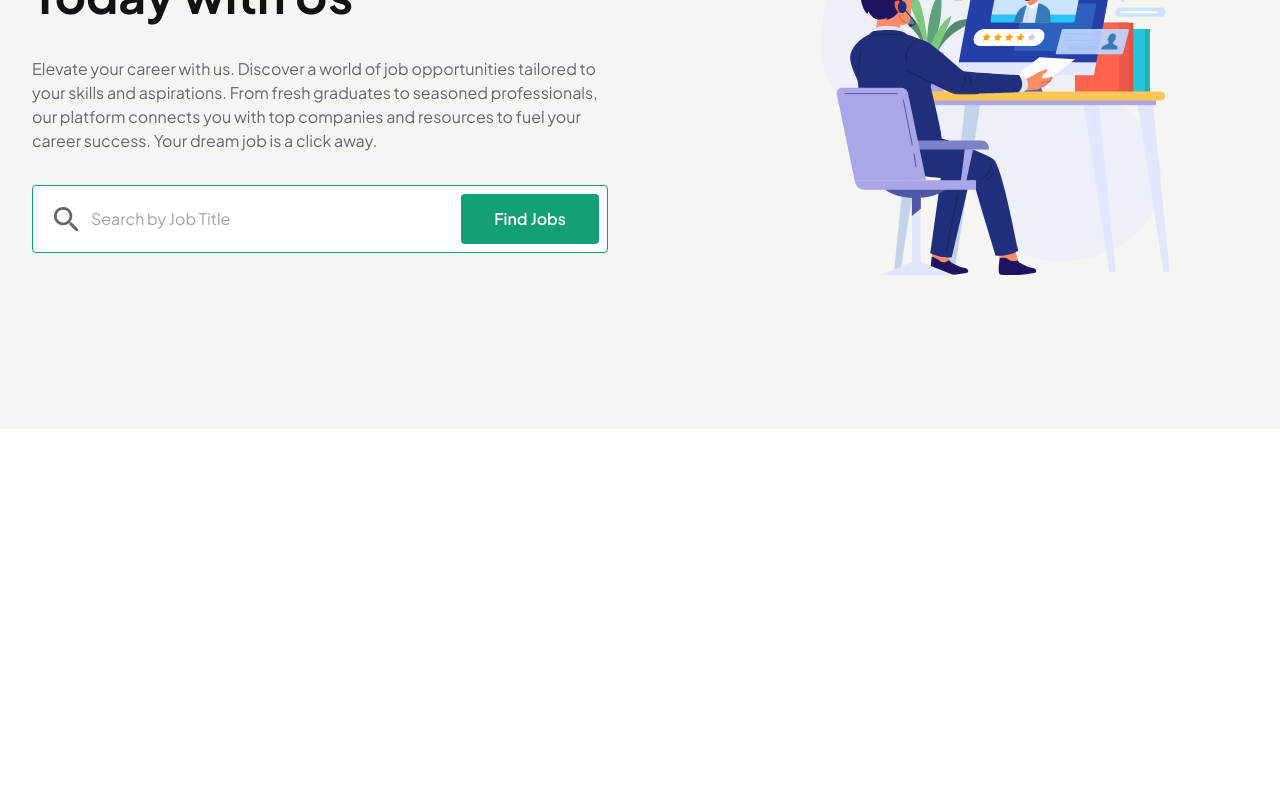
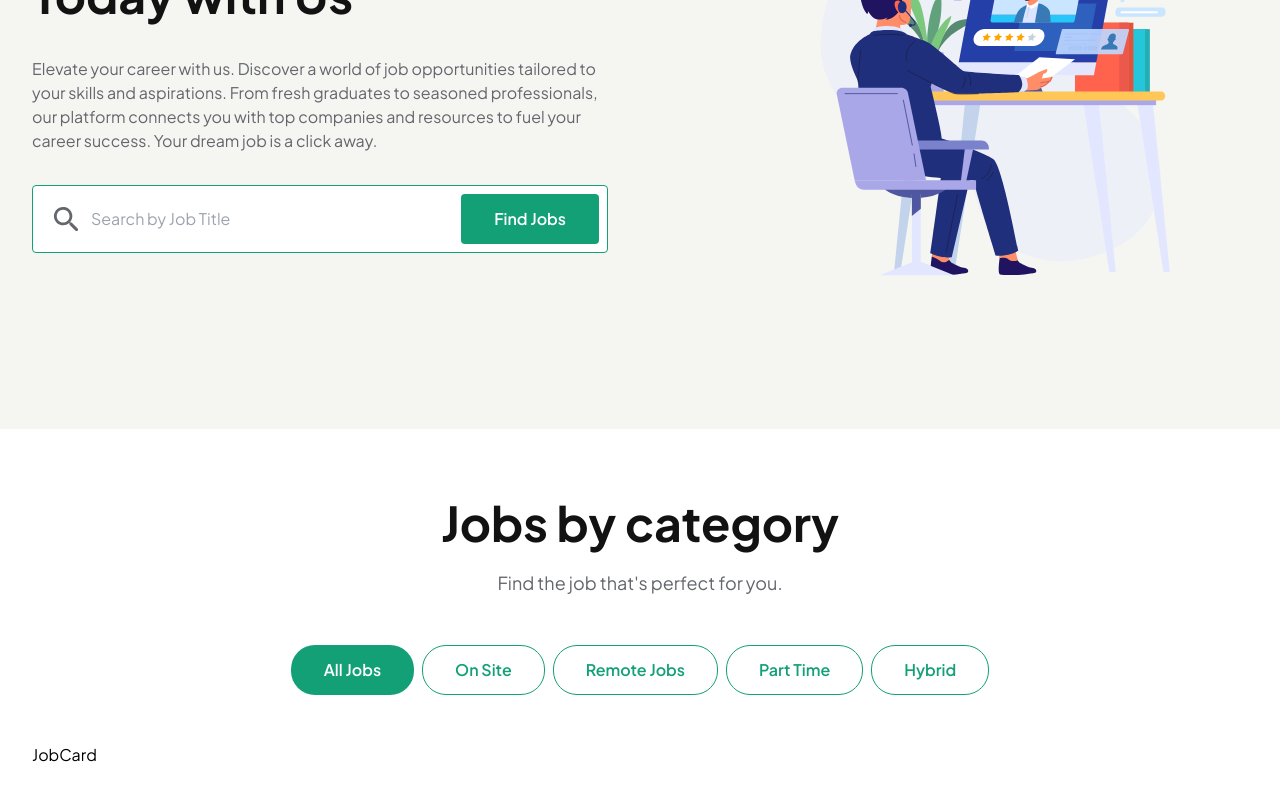
Before and after one commit to mehediy/job-board-frontend, a React (Vite) app: page / in a window 1280 px wide. Shown: the part 356-1156 px from the top of the page. Before the commit the page ends 800 px from the top, so only its background shows below. Built offline with nearby package versions, Linux system fonts and the light colour scheme.

Commit message:
added category buttons

```diff
--- a/src/components/buttons/Button.jsx
+++ b/src/components/buttons/Button.jsx
@@ -1,4 +1,4 @@
-const Button = ({ label, variant, onSubmit, className }) => {
+const Button = ({ label, variant, onSubmit, onClick, className }) => {
   return (
     <button
       className={`${!variant && ""}
@@ -10,13 +10,14 @@ const Button = ({ label, variant, onSubmit, className }) => {
 
       ${
         variant == "accent" &&
-        "bg-brand-primary border border-transparent text-invert hover:bg-transparent hover:text-brand-primary hover:border-brand-primary"
+        "bg-brand-primary border border-transparent text-invert hover:bg-brand-dark hover:border-brand-primary"
       }
 
       ${variant == "disabled" && "bg-darker text-invert"}
       ${className}
       px-8 py-3 font-semibold rounded ease`}
       onSubmit={variant === "disabled" ? null : onSubmit}
+      onClick={onClick}
       type="submit"
       disabled={variant === "disabled"}
     >
--- a/src/constants/index.js
+++ b/src/constants/index.js
@@ -3,3 +3,11 @@ export const navLinks = [
   { href: "/all-jobs", label: "All Jobs" },
   { href: "blogs", label: "Blogs" },
 ];
+
+export const categories = [
+  { id: "all", label: "All Jobs" },
+  { id: "on-site", label: "On Site" },
+  { id: "remote", label: "Remote Jobs" },
+  { id: "part-time", label: "Part Time" },
+  { id: "hybrid", label: "Hybrid" },
+];
--- a/src/index.css
+++ b/src/index.css
@@ -11,6 +11,14 @@ body {
   font-family: "Plus Jakarta Sans", sans-serif;
 }
 
+.heading-1 {
+  @apply text-3xl md:text-4xl lg:text-5xl !leading-tight font-bold;
+}
+
+.padding {
+  @apply px-4 py-8 md:px-6 md:py-12 lg:px-8 lg:py-16;
+}
+
 .ease {
   @apply transition-all duration-200 ease-in-out;
 }
--- a/src/pages/home/Home.jsx
+++ b/src/pages/home/Home.jsx
@@ -1,9 +1,11 @@
 import Banner from "./Header/Banner";
+import JobsByCategory from "./JobsByCategory/JobsByCategory";
 
 const Home = () => {
   return (
     <>
       <Banner />
+      <JobsByCategory />
     </>
   );
 };
--- /dev/null
+++ b/src/pages/home/JobsByCategory/JobCard.jsx
@@ -0,0 +1,5 @@
+const JobCard = () => {
+  return <div>JobCard</div>;
+};
+
+export default JobCard;
--- /dev/null
+++ b/src/pages/home/JobsByCategory/JobsByCategory.jsx
@@ -0,0 +1,35 @@
+import { useState } from "react";
+import Button from "../../../components/buttons/Button";
+import { categories } from "../../../constants";
+import JobCard from "./JobCard";
+
+const JobsByCategory = () => {
+  const [selectedCategory, setSelectedCategory] = useState(categories[0].id);
+  console.log(selectedCategory);
+  return (
+    <div className="container mx-auto padding">
+      <div className="text-center space-y-4">
+        <h2 className="heading-1 text-primary">Jobs by category</h2>
+        <p className="text-light text-lg">
+          Find the job that's perfect for you.
+        </p>
+      </div>
+      <div>
+        <div className="flex gap-2 justify-center py-12">
+          {categories.map((cat) => (
+            <Button
+              className={"rounded-3xl"}
+              variant={selectedCategory === cat.id ? "accent" : "outline"}
+              onClick={() => setSelectedCategory(cat.id)}
+              key={cat.id}
+              label={cat.label}
+            />
+          ))}
+        </div>
+        <JobCard />
+      </div>
+    </div>
+  );
+};
+
+export default JobsByCategory;
```
